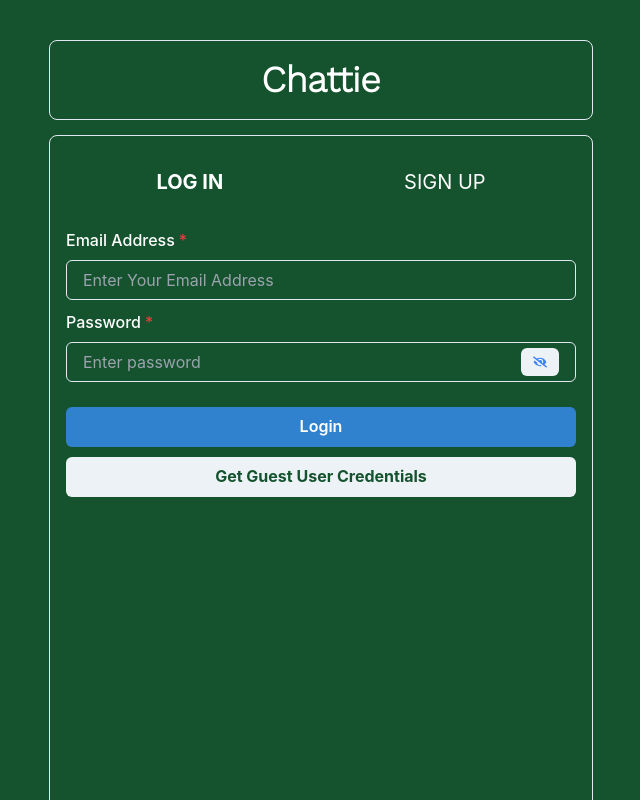
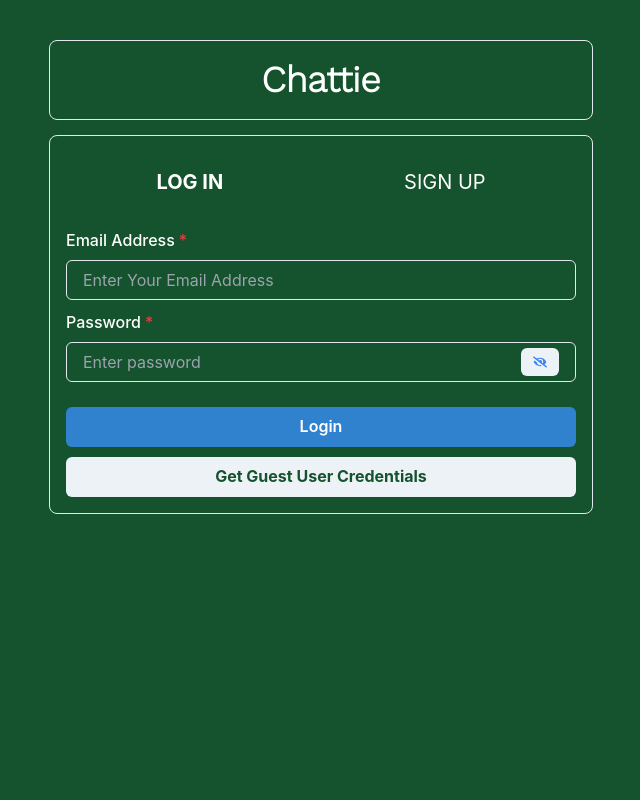
Before and after one commit to debanjo31/chat-app, a React (Vite) app in the folder frontend/: page / in a window 1280 px wide. Shown: the top 800 px of the page, without its empty margins (319-959 px from the left). Built offline with nearby package versions, Linux system fonts and the light colour scheme.

Commit message:
groupmodal updated

```diff
--- a/frontend/src/App.css
+++ b/frontend/src/App.css
@@ -1,7 +1,12 @@
 @import url("https://fonts.googleapis.com/css2?family=Work+Sans:wght@300&display=swap");
 
+
 ::-webkit-scrollbar {
-  width: 0px;
+  width: 2px;
+}
+
+.homepage::-webkit-scrollbar {
+  width: 15px;
 }
 
 ::-webkit-scrollbar-thumb {
--- a/frontend/src/App.jsx
+++ b/frontend/src/App.jsx
@@ -6,7 +6,7 @@ import "./App.css";
 
 function App() {
   return (
-    <div className="h-screen ">
+    <div className=" min-h-screen ">
       <Router>
         <ChatProvider>
           <Routes>
--- a/frontend/src/Pages/Homepage.jsx
+++ b/frontend/src/Pages/Homepage.jsx
@@ -31,7 +31,7 @@ function Homepage() {
 
   return (
     <div
-      className={` h-screen  ${
+      className={`homepage min-h-screen pb-12  ${
         darkMode ? "bg-green-900 text-white" : "bg-green-50 text-green-900"
       }`}
     >
--- a/frontend/src/components/Authentication/Login.jsx
+++ b/frontend/src/components/Authentication/Login.jsx
@@ -72,7 +72,7 @@ const Login = () => {
   };
 
   return (
-    <VStack spacing="10px" className="h-screen">
+    <VStack spacing="10px" className="">
       <FormControl id="email" isRequired>
         <FormLabel>Email Address</FormLabel>
         <Input
--- a/frontend/src/components/SingleChat.jsx
+++ b/frontend/src/components/SingleChat.jsx
@@ -209,15 +209,15 @@ console.log(selectedChatCompare)
             />
             {messages &&
               (!selectedChat.isGroupChat ? (
-                <div>
-                  {getSender(user, selectedChat.users)}
+                <div className="ml-12 flex">
+                  <p className="mr-4 text-3xl">{getSender(user, selectedChat.users)}</p>
                   <ProfileModal
                     user={getSenderFull(user, selectedChat.users)}
                   />
                 </div>
               ) : (
-                <div>
-                  {selectedChat.chatName.toUpperCase()}
+                <div className="ml-12 flex">
+                  <p className="mr-4 text-3xl"> {selectedChat.chatName.toUpperCase()}</p>
                   <UpdateGroupChatModal
                     fetchMessages={fetchMessages}
                     fetchAgain={fetchAgain}
--- a/frontend/src/components/miscellaneous/GroupChatModal.jsx
+++ b/frontend/src/components/miscellaneous/GroupChatModal.jsx
@@ -63,7 +63,7 @@ const GroupChatModal = ({ children }) => {
         `https://chat-app-tien.onrender.com/api/user?search=${search}`,
         config
       );
-      console.log(data);
+
       setLoading(false);
       setSearchResult(data);
     } catch (error) {
@@ -156,7 +156,7 @@ const GroupChatModal = ({ children }) => {
             </FormControl>
             <FormControl>
               <Input
-                placeholder="Add Users eg: John, Piyush, Jane"
+                placeholder="Add Users eg: Debanjo, Michael, Ayo, Simi"
                 mb={1}
                 onChange={(e) => handleSearch(e.target.value)}
               />
--- a/frontend/src/components/miscellaneous/ProfileModal.jsx
+++ b/frontend/src/components/miscellaneous/ProfileModal.jsx
@@ -14,7 +14,7 @@ import {
   Image,
 } from "@chakra-ui/react";
 import { Avatar } from "@chakra-ui/avatar";
-import { ChatState } from "../../Context/ChatProvider";
+
 const ProfileModal = ({ user, children }) => {
   const { isOpen, onOpen, onClose } = useDisclosure();
   const userInfo = JSON.parse(localStorage.getItem("userInfo"));
--- a/frontend/src/components/miscellaneous/UpdateGroupChatModal.jsx
+++ b/frontend/src/components/miscellaneous/UpdateGroupChatModal.jsx
@@ -21,6 +21,8 @@ import { useState } from "react";
 import { ChatState } from "../../Context/ChatProvider";
 import UserBadgeItem from "./userAvatar/UserBadgeItem";
 import UserListItem from "./userAvatar/UserListItem";
+import { Avatar, AvatarGroup } from "@chakra-ui/react";
+
 
 const UpdateGroupChatModal = ({ fetchMessages, fetchAgain, setFetchAgain }) => {
   const { isOpen, onOpen, onClose } = useDisclosure();
@@ -31,13 +33,16 @@ const UpdateGroupChatModal = ({ fetchMessages, fetchAgain, setFetchAgain }) => {
   const [renameloading, setRenameLoading] = useState(false);
   const toast = useToast();
 
+
   const { selectedChat, setSelectedChat, user } = ChatState();
+  console.log(selectedChat)
 
   const handleSearch = async (query) => {
     setSearch(query);
     if (!query) {
       return;
     }
+
 
     try {
       setLoading(true);
@@ -47,7 +52,7 @@ const UpdateGroupChatModal = ({ fetchMessages, fetchAgain, setFetchAgain }) => {
         },
       };
       const { data } = await axios.get(`https://chat-app-tien.onrender.com/api/user?search=${search}`, config);
-      console.log(data);
+
       setLoading(false);
       setSearchResult(data);
     } catch (error) {
@@ -82,7 +87,7 @@ const UpdateGroupChatModal = ({ fetchMessages, fetchAgain, setFetchAgain }) => {
         config
       );
 
-      console.log(data._id);
+
       // setSelectedChat("");
       setSelectedChat(data);
       setFetchAgain(!fetchAgain);
@@ -205,8 +210,16 @@ const UpdateGroupChatModal = ({ fetchMessages, fetchAgain, setFetchAgain }) => {
 
   return (
     <>
-      <IconButton d={{ base: "flex" }} icon={<ViewIcon />} onClick={onOpen} />
-      <Modal onClose={onClose} isOpen={isOpen} isCentered>
+    <AvatarGroup size={md} max={2}  onClick={onOpen}>
+    {selectedChat.users.map((u) => (
+                <Avatar
+                  key={u._id}
+                  name={u.name}
+                  src={u.pic}
+                />
+              ))}
+    </AvatarGroup>
+    <Modal onClose={onClose} isOpen={isOpen} isCentered>
         <ModalOverlay />
         <ModalContent>
           <ModalHeader
```
